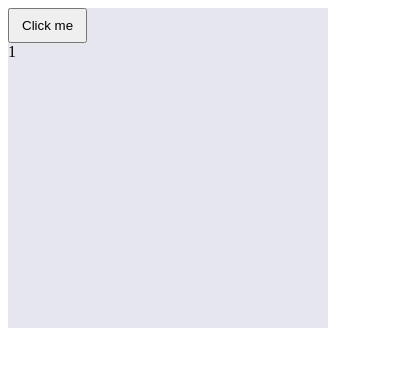
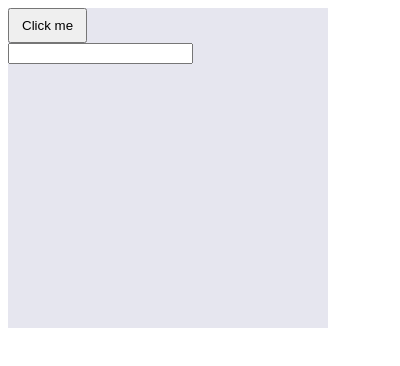
Before and after one commit to Me3e3ep/chrome_extension_wordle, a browser extension: page blue_box_extension/popup.html in a window 400 px wide. Both pictures are taken after a click on the button "Click me". Drawn offline with Linux system fonts and the light colour scheme.

Commit message:
fix it pls jayden

```diff
--- a/blue_box_extension/popup.html
+++ b/blue_box_extension/popup.html
@@ -8,6 +8,9 @@
   <body>
     <div class="box">
       <button id="myButton">Click me</button>
+        <div class="userInput">
+          <input type="text" id="wordBox">
+        </div>
       <span id="number">0</span>
     </div>
     <script src="popup.js"></script>
--- a/blue_box_extension/popup.js
+++ b/blue_box_extension/popup.js
@@ -1,8 +1,30 @@
+const numberDisplay = document.getElementById("number");
+const clickMeButton = document.getElementById("myButton");
+const userBoxElement = document.getElementById("wordBox");
+
+// On screen counter variable
 let count = 0;
-const numberDisplay = document.getElementById("number");
-const button = document.getElementById("myButton");
 
-button.addEventListener("click", () => {
+let userTextInput = userBoxElement.value
+
+function checkUserInput(word) {
+  console.log("running function, word: " + userTextInput);
+  console.log(typeof userTextInput)
+  console.log(word)
+  let wordLength = word.length;
+  console.log("the word length is: " + wordLength);
+  if (word.length > 5) {
+    console.log("")
+    numberDisplay.textContent = "your text is more than 5 words";
+  }
+}
+
+// When the button is clicked
+clickMeButton.addEventListener("click", () => {
   count++;
-  numberDisplay.textContent = count;
+  //numberDisplay.textContent = count;
+  //numberDisplay.textContent = userBoxElement.value;
+  numberDisplay.textContent = userTextInput
+  console.log(userTextInput)
+  //checkUserInput(userTextInput);
 });
```
